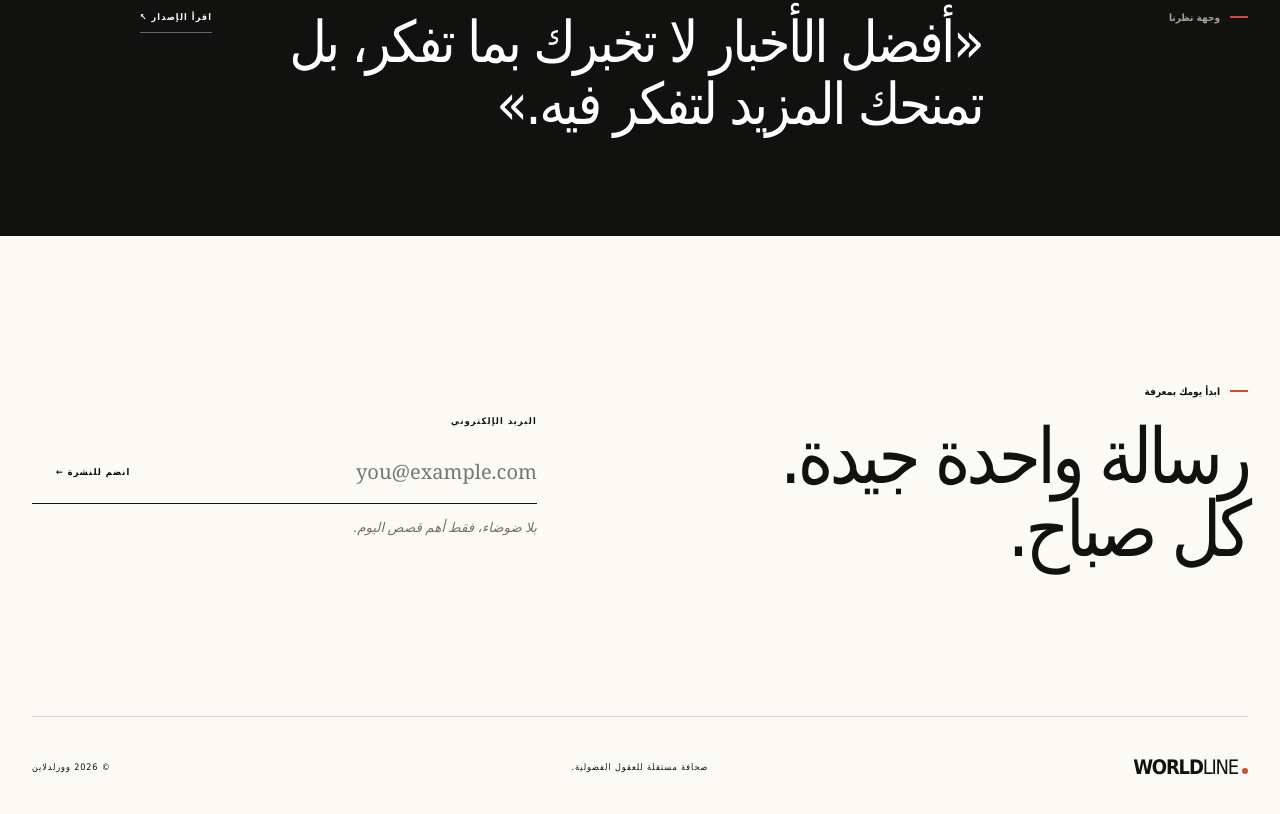
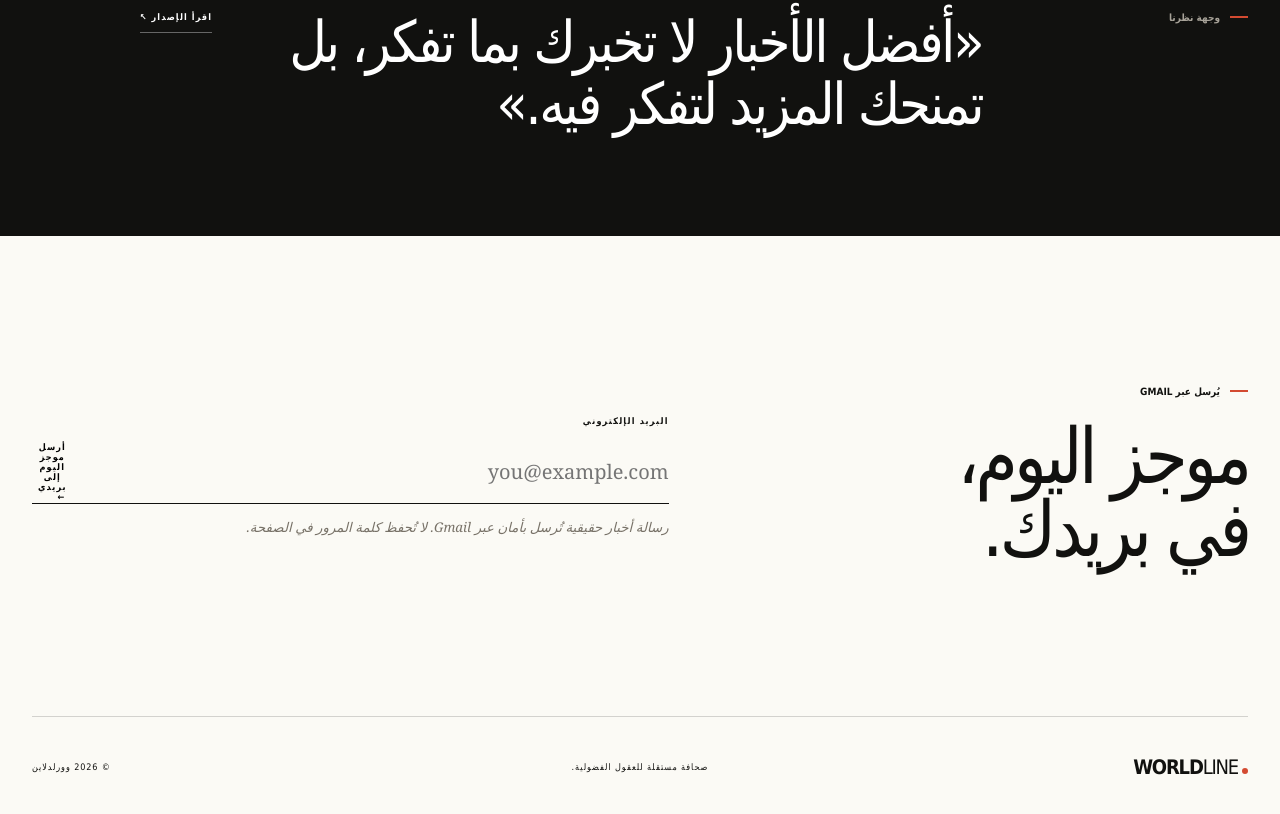
Before and after one commit to YYHomr/openworld, a Next.js app: page /ar in a window 1280 px wide. Shown: the part 3541-4355 px from the top of the page. Built offline with nearby package versions, Linux system fonts and the light colour scheme.

Commit message:
Connect Arabic home to Gmail news brief

```diff
--- a/app/ar/page.tsx
+++ b/app/ar/page.tsx
@@ -1,5 +1,6 @@
 import news from "../../data/news-ar.json";
 import DotGlobe from "../components/DotGlobe";
+import NewsletterForm from "../components/NewsletterForm";
 const Arrow=()=> <span aria-hidden="true">↖</span>;
 export const metadata={title:"وورلدلاين — الأخبار في سياقها",description:"قصص مستقلة وسياق عالمي وأفكار تستحق وقتك."};
 export default function ArabicHome(){const lead=news[0];return <main className="ar-page" dir="rtl" lang="ar">
@@ -13,5 +14,5 @@ export default function ArabicHome(){const lead=news[0];return <main className="
 <section className="home-palestine"><div className="shell home-palestine-grid"><div><p className="eyebrow light"><span/> دليل تاريخي جديد</p><h2>فلسطين،<br/><em>قصة كاملة.</em></h2></div><p>دليل من ستة فصول تقوده الخريطة: التاريخ والنكبة والحياة اليومية والقدس والزيتون والتين وغزة، من منظور فلسطيني.</p><a href="/ar/palestine">استكشف فلسطين <span>↖</span></a></div></section>
 <section className="home-gaza"><div className="shell home-gaza-grid"><div><p className="eyebrow light"><span/> سلسلة رأي جديدة</p><h2>غزة: حياة،<br/><em>حقوق، عودة.</em></h2></div><p>خمس مقالات تضع المدنيين الفلسطينيين والتعليم والمساعدات والإعمار والذاكرة الثقافية في المركز، مع رسوم موثقة وصور صحفية.</p><a href="/ar/gaza">استكشف سلسلة غزة <span>↖</span></a></div></section>
 <section className="manifesto"><div className="shell manifesto-grid"><p className="eyebrow light"><span/> وجهة نظرنا</p><blockquote>«أفضل الأخبار لا تخبرك بما تفكر، بل تمنحك المزيد لتفكر فيه.»</blockquote><a href="#latest">اقرأ الإصدار <Arrow/></a></div></section>
-<section className="newsletter shell" id="newsletter"><div><p className="eyebrow"><span/> ابدأ يومك بمعرفة</p><h2>رسالة واحدة جيدة.<br/>كل صباح.</h2></div><form className="signup-form"><label htmlFor="email">البريد الإلكتروني</label><div><input id="email" type="email" placeholder="you@example.com"/><button type="button">انضم للنشرة <span>←</span></button></div><small>بلا ضوضاء، فقط أهم قصص اليوم.</small></form></section>
+<section className="newsletter shell" id="newsletter"><div><p className="eyebrow"><span/> يُرسل عبر Gmail</p><h2>موجز اليوم،<br/>في بريدك.</h2></div><NewsletterForm lang="ar"/></section>
 <footer className="footer shell"><a className="brand" href="/ar">WORLD<span>LINE</span><i/></a><p>صحافة مستقلة للعقول الفضولية.</p><p>© 2026 وورلدلاين</p></footer></main>}
```
